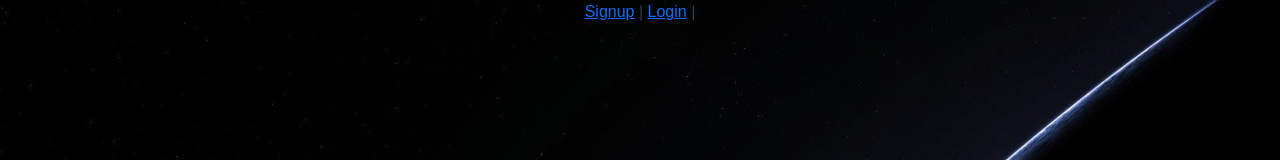
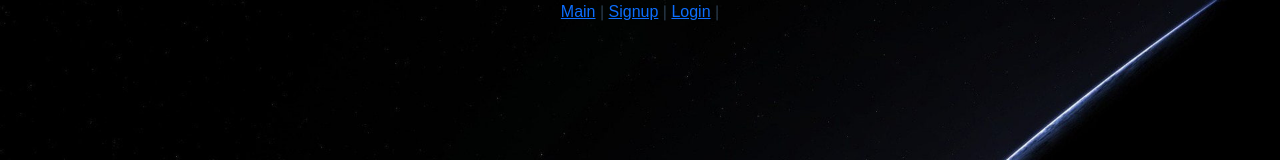
Before and after one commit to hanulkimm/moviepjt, a Vue app in the folder frontend/my_frontend/: page / in a window 1280 px wide. Shown: the top 160 px of the page. Built offline with nearby package versions, Linux system fonts and the light colour scheme.

Commit message:
solve router problem

```diff
--- a/frontend/my_frontend/src/App.vue
+++ b/frontend/my_frontend/src/App.vue
@@ -1,8 +1,8 @@
 <template>
   <div class="universe">
-    <!-- <router-link to="/">Main</router-link> | -->
-        <router-link :to="{name:'signup'}">Signup</router-link> |
-        <router-link :to="{name:'login'}">Login</router-link> |
+    <router-link to="/">Main</router-link> |
+      <router-link :to="{name:'signup'}">Signup</router-link> |
+      <router-link :to="{name:'login'}">Login</router-link> |
     <router-view></router-view>
   </div>
 </template>
--- a/frontend/my_frontend/src/store/index.js
+++ b/frontend/my_frontend/src/store/index.js
@@ -256,6 +256,7 @@ export default new Vuex.Store({
       state.selectedCity = ''
     },
     getDetailMovie(state, payload){
+      console.log(state.movie)
       state.movie = payload
     },
     SAVE_TOKEN(state, token){
--- a/frontend/my_frontend/src/views/MainView.vue
+++ b/frontend/my_frontend/src/views/MainView.vue
@@ -3,9 +3,7 @@
     <nav class="navbar navbar-dark bg-dark sticky-top">
       <div class="container-fluid">
         <img src="../assets/movie_icon.png" alt="">
-        <!-- <router-link to="/">Main</router-link> | -->
-        <router-link :to="{name:'signup'}">Signup</router-link> |
-        <router-link :to="{name:'login'}">Login</router-link> |
+        <router-link to="/">Main</router-link> |
         <p class="btn" @click="logout" >LogOut</p>
         <router-link @click.native="resetMovieList" to="/home">CineMap</router-link>
         <button class="navbar-toggler" type="button" data-bs-toggle="offcanvas" data-bs-target="#offcanvasDarkNavbar" aria-controls="offcanvasDarkNavbar" aria-label="Toggle navigation">
@@ -44,11 +42,9 @@
                     <h3>Register Today</h3>
                     <p>Fill in the data below.</p>
                     <form class="requires-validation" novalidate @submit.prevent="getMovieList">
-
                       <div class="col-md-12">
                         <input v-model="state" class="form-control" type="text" name="name" placeholder="행정구역" disabled required>
-\                      </div>
-
+                      </div>
                       <div class="col-md-12">
                         <select class="form-select mt-3" required v-model="city">
                           <option selected disabled value="">City</option>
@@ -109,6 +105,9 @@ export default {
     },
     unselectCity(){
       this.city = ''
+    },
+    logout(){
+      console.log('logout')
     }
   },
   computed: {
```
